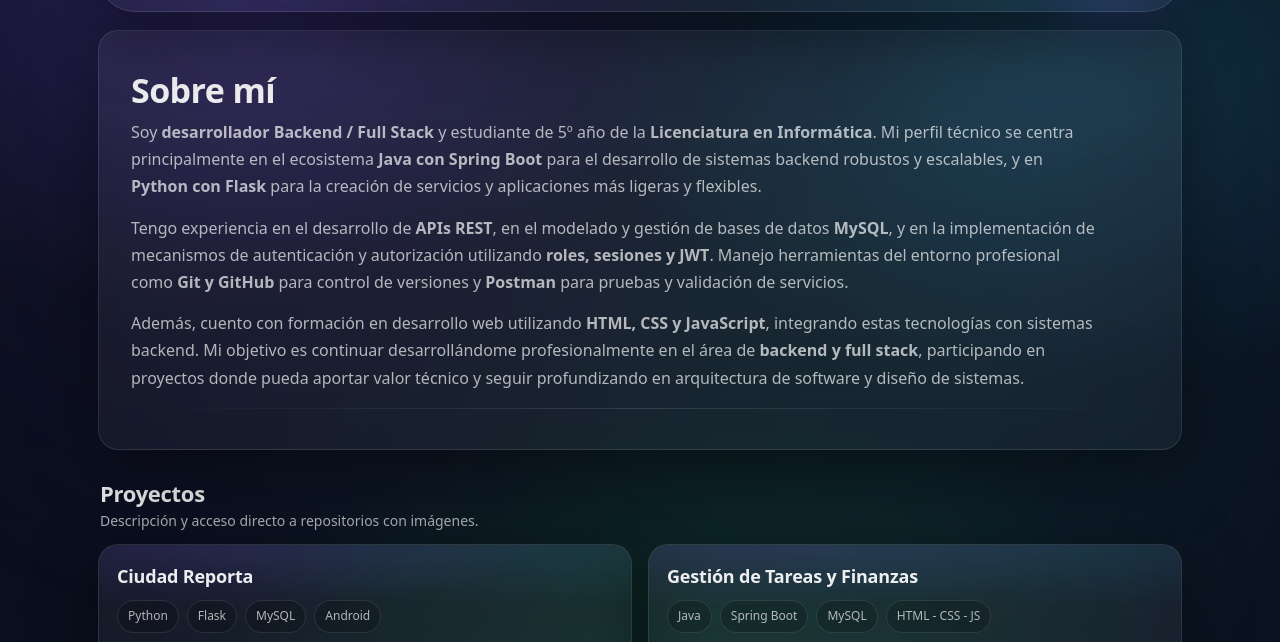
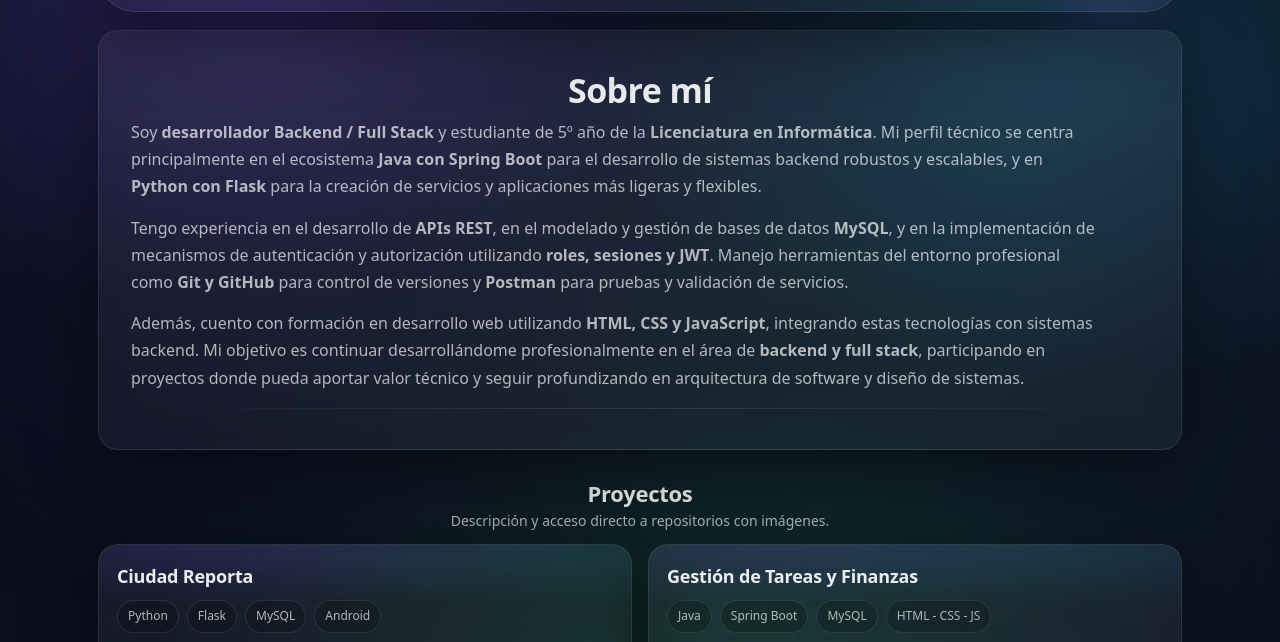
Before and after one commit to ignaciofranco2003/Portfolio-ITF, a plain HTML site: page index.html in a window 1280 px wide. Shown: the part 90-732 px from the top of the page. Drawn offline with Linux system fonts and the light colour scheme.

Commit message:
FIx styles

```diff
--- a/styles.css
+++ b/styles.css
@@ -227,6 +227,7 @@ margin: 0 0 10px;
 font-size: 34px;
 line-height: 1.12;
 letter-spacing: -0.6px;
+text-align: center;
 }
 
 .pf-hero__text {
@@ -256,6 +257,8 @@ justify-content: space-between;
 gap: 12px;
 margin: 26px 0 12px;
 padding: 0 2px;
+text-align: center;
+justify-content: center;
 }
 
 .pf-section__title {
```
Also changed, not shown: index.html (+1 -1 lines).
